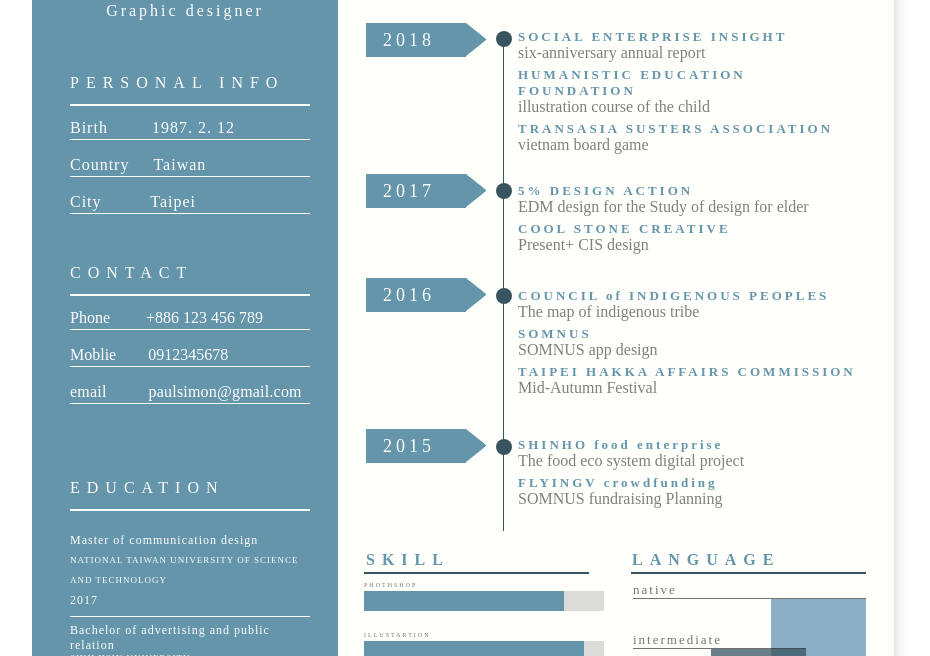
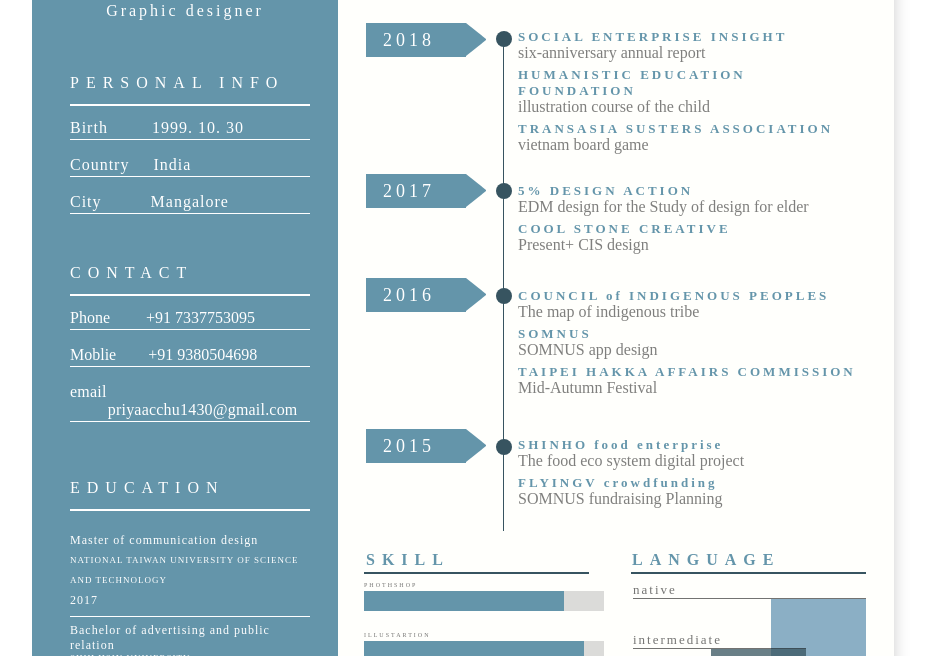
Before and after one commit to priya3028/priya3028.Github.io, a plain HTML site: page index.html in a window 1280 px wide. Shown: the part 444-1100 px from the top of the page, without its empty margins (27-957 px from the left). Drawn offline with Linux system fonts and the light colour scheme.

Commit message:
Update index.html

```diff
--- a/index.html
+++ b/index.html
@@ -423,22 +423,22 @@ top:-2px}
   <div class="left">
    <div class="lefttop"></div>
    <div class="leftbottom">
-     <h3>PAUL SIMON</h3>
+     <h3>PRIYA H T</h3>
      <span>Graphic designer</span>
      <h4 class=personal>
     PERSONAL INFO
      </h4>
      <div class="peritem">
-       <p>Birth &nbsp&nbsp &nbsp&ensp; &nbsp1987. 2. 12</p>
-     <p>Country&nbsp&nbsp&nbsp&ensp;Taiwan    </p>
-     <p>City &nbsp &nbsp &nbsp &ensp; Taipei</p></div>
+       <p>Birth &nbsp&nbsp &nbsp&ensp; &nbsp1999. 10. 30</p>
+     <p>Country&nbsp&nbsp&nbsp&ensp;India   </p>
+     <p>City &nbsp &nbsp &nbsp &ensp; Mangalore</p></div>
       <h4 class=contact>
     CONTACT
      </h4>
 <div class="conitem">
-   <p>Phone &nbsp&nbsp &nbsp&ensp; &nbsp+886 123 456 789</p>
-     <p>Moblie &nbsp&nbsp&nbsp&ensp; &nbsp0912345678 </p>
-  <p style='letter-spacing:0.2px'>email &nbsp&nbsp&nbsp&nbsp&nbsp&nbsp&nbsp&nbsp&nbsppaulsimon@gmail.com</p>
+   <p>Phone &nbsp&nbsp &nbsp&ensp; &nbsp+91 7337753095</p>
+     <p>Moblie &nbsp&nbsp&nbsp&ensp; &nbsp+91 9380504698</p>
+  <p style='letter-spacing:0.2px'>email &nbsp&nbsp&nbsp&nbsp&nbsp&nbsp&nbsp&nbsp&nbsppriyaacchu1430@gmail.com</p>
      </div>
   <h4 class=ed>EDUCATION</h4>
     <div class="institute">
```
